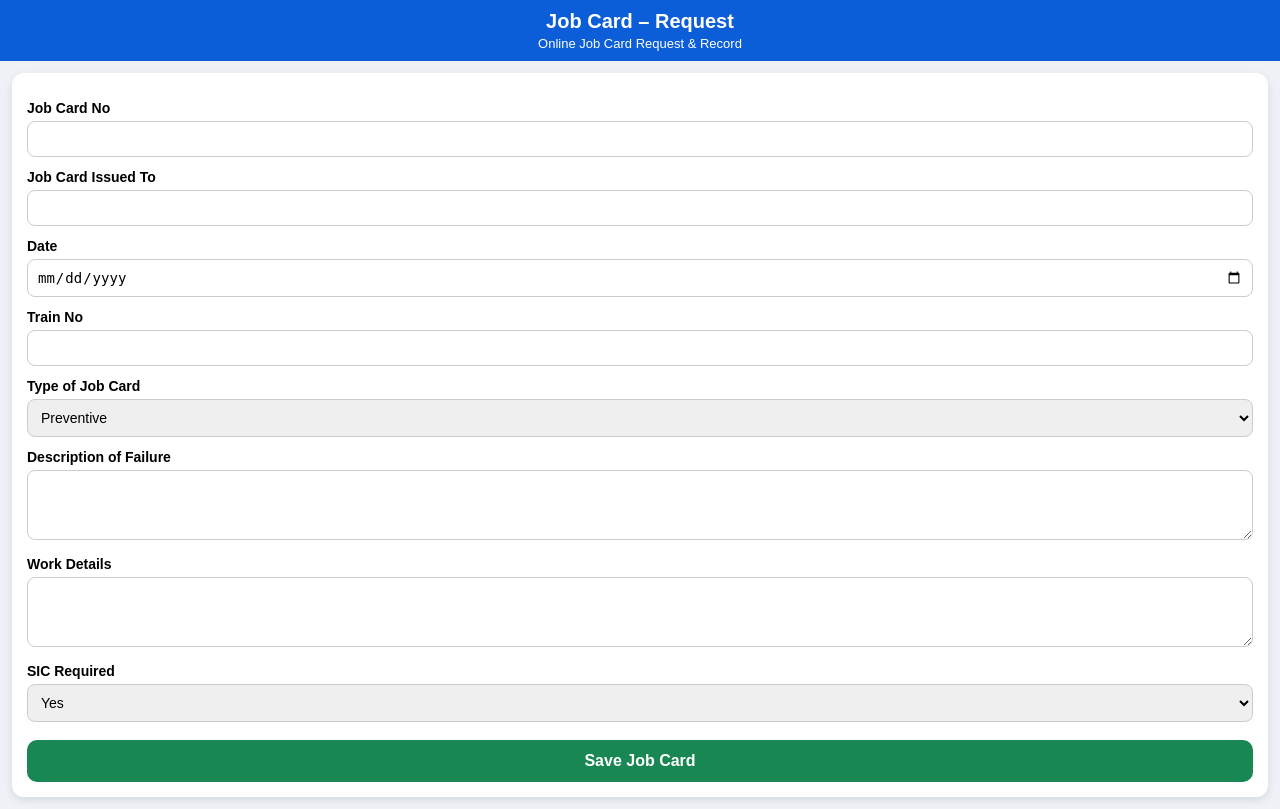
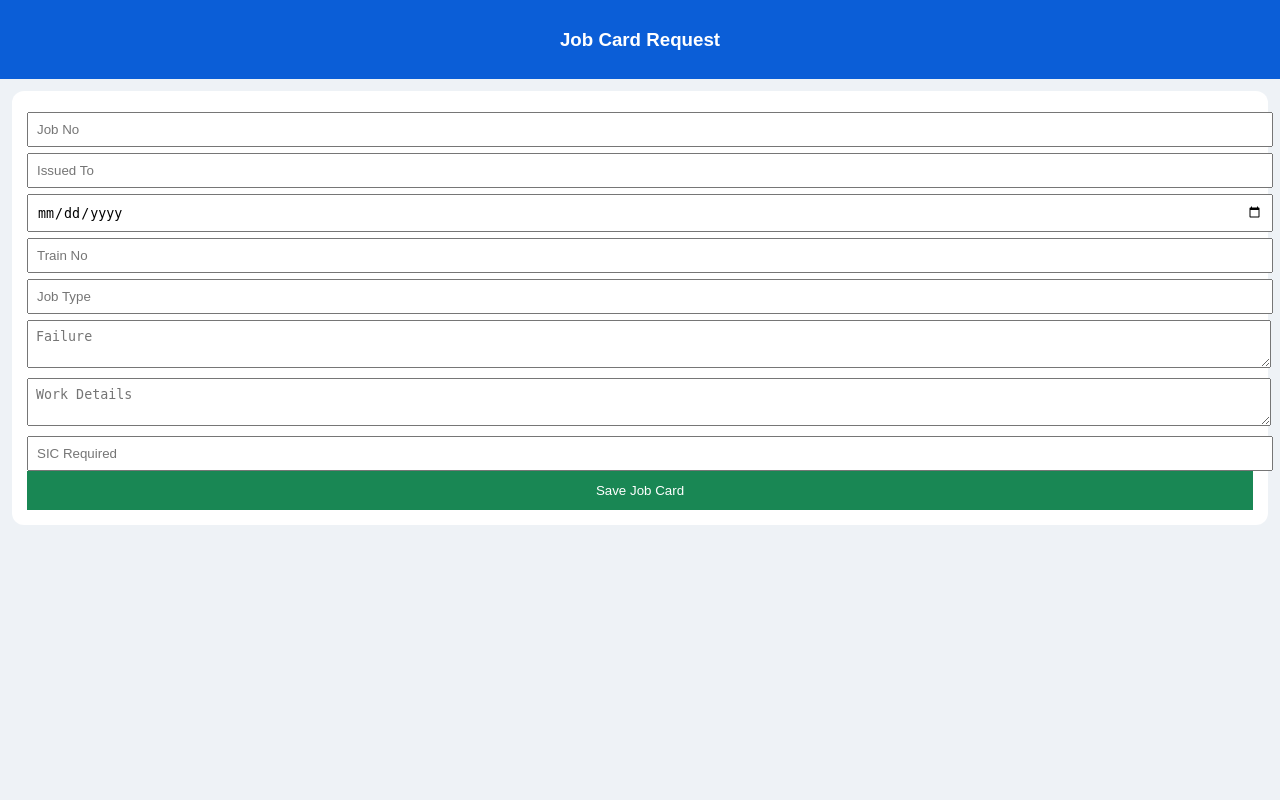
Before and after one commit to humblefool-95/maintenance-system, a Flask app: page /jobcard in a window 1280 px wide. Run offline with Flask 3, Linux system fonts and the light colour scheme; some libraries are stand-ins or nearby versions.

Commit message:
Update Raise_Jobcard.html

```diff
--- a/templates/Raise_Jobcard.html
+++ b/templates/Raise_Jobcard.html
@@ -1,174 +1,75 @@
 <!DOCTYPE html>
-<html lang="en">
+<html>
 <head>
 <meta charset="UTF-8">
-<meta name="viewport" content="width=device-width, initial-scale=1.0">
-<title>Job Card Request</title>
+<title>Job Card</title>
+<meta name="viewport" content="width=device-width, initial-scale=1">
+
+<script src="https://cdn.jsdelivr.net/npm/@supabase/supabase-js@2.39.3"></script>
+
+<script>
+window.supabaseClient = supabase.createClient(
+  "https://cyaxvuwkwptaxbkpwyid.supabase.co",
+  "sb_publishable_wshxDs-Q_gUgYXxVjw7bwA_ycY3kndA"
+);
+</script>
 
 <style>
-body {
-  margin: 0;
-  font-family: Arial, sans-serif;
-  background: #eef2f6;
-}
-
-header {
-  background: #0b5ed7;
-  color: #fff;
-  text-align: center;
-  padding: 10px;
-}
-
-header h1 {
-  margin: 0;
-  font-size: 20px;
-  font-weight: 600;
-}
-
-header p {
-  margin: 3px 0 0;
-  font-size: 13px;
-}
-
-.container {
-  padding: 12px;
-}
-
-.form-card {
-  background: #ffffff;
-  border-radius: 12px;
-  padding: 15px;
-  box-shadow: 0 3px 8px rgba(0,0,0,0.1);
-}
-
-label {
-  display: block;
-  margin-top: 12px;
-  font-weight: 600;
-  font-size: 14px;
-}
-
-input, select, textarea {
-  width: 100%;
-  padding: 9px;
-  margin-top: 5px;
-  border-radius: 8px;
-  border: 1px solid #ccc;
-  font-size: 14px;
-  box-sizing: border-box;
-}
-
-textarea {
-  min-height: 70px;
-}
-
-button {
-  width: 100%;
-  margin-top: 18px;
-  padding: 12px;
-  background: #198754;
-  color: #fff;
-  font-size: 16px;
-  border: none;
-  border-radius: 10px;
-  font-weight: 600;
-}
-
-button:active {
-  transform: scale(0.98);
-}
+body{font-family:Arial;background:#eef2f6;margin:0}
+header{background:#0b5ed7;color:white;padding:10px;text-align:center}
+.card{background:white;margin:12px;padding:15px;border-radius:12px}
+input,textarea{width:100%;padding:8px;margin-top:6px}
+button{width:100%;padding:12px;background:#198754;color:white;border:none}
 </style>
 </head>
 
 <body>
 
 <header>
-  <h1>Job Card – Request</h1>
-  <p>Online Job Card Request & Record</p>
+<h3>Job Card Request</h3>
 </header>
 
-<div class="container">
-  <div class="form-card">
+<div class="card">
 
-    <form id="jobCardForm">
+<input id="job_no" placeholder="Job No">
+<input id="issued_to" placeholder="Issued To">
+<input type="date" id="job_date">
+<input id="train_no" placeholder="Train No">
+<input id="job_type" placeholder="Job Type">
+<textarea id="failure_desc" placeholder="Failure"></textarea>
+<textarea id="work_details" placeholder="Work Details"></textarea>
+<input id="sic_required" placeholder="SIC Required">
 
-      <label>Job Card No</label>
-      <input type="text" id="job_no" required>
+<button onclick="saveJob()">Save Job Card</button>
 
-      <label>Job Card Issued To</label>
-      <input type="text" id="issued_to" required>
-
-      <label>Date</label>
-      <input type="date" id="job_date" required>
-
-      <label>Train No</label>
-      <input type="text" id="train_no" required>
-
-      <label>Type of Job Card</label>
-      <select id="job_type">
-        <option>Preventive</option>
-        <option>Failure Related</option>
-        <option>T&C</option>
-        <option>CM</option>
-        <option>OPM</option>
-      </select>
-
-      <label>Description of Failure</label>
-      <textarea id="failure_desc" required></textarea>
-
-      <label>Work Details</label>
-      <textarea id="work_details" required></textarea>
-
-      <label>SIC Required</label>
-      <select id="sic_required">
-        <option>Yes</option>
-        <option>No</option>
-      </select>
-
-      <button type="submit">Save Job Card</button>
-
-    </form>
-
-  </div>
 </div>
 
-<!-- Supabase -->
-<script src="https://cdn.jsdelivr.net/npm/@supabase/supabase-js@2"></script>
+<script>
+async function saveJob(){
 
-<script>
-const supabaseUrl = "https://cyaxvuwkwptaxbkpwyid.supabase.co";
-const supabaseKey = "sb_publishable_wshxDs-Q_gUgYXxVjw7bwA_ycY3kndA";
+const payload={
+ job_no:job_no.value,
+ issued_to:issued_to.value,
+ job_date:job_date.value,
+ train_no:train_no.value,
+ job_type:job_type.value,
+ failure_desc:failure_desc.value,
+ work_details:work_details.value,
+ sic_required:sic_required.value
+}
 
-const supabaseClient = supabase.createClient(supabaseUrl, supabaseKey);
+const {error}=await window.supabaseClient
+.from("job_cards")
+.insert([payload])
 
-document.getElementById("jobCardForm").addEventListener("submit", async function(e){
+if(error){
+ alert(error.message)
+}else{
+ alert("Job Card Saved")
+ document.querySelectorAll("input,textarea").forEach(e=>e.value="")
+}
 
-  e.preventDefault();
-
-  const data = {
-    job_no: job_no.value,
-    issued_to: issued_to.value,
-    job_date: job_date.value,
-    train_no: train_no.value,
-    job_type: job_type.value,
-    failure_desc: failure_desc.value,
-    work_details: work_details.value,
-    sic_required: sic_required.value
-  };
-
-  const { error } = await supabaseClient
-    .from("job_cards")
-    .insert([data]);
-
-  if(error){
-    alert("❌ Error: " + error.message);
-  }
-  else{
-    alert("✅ Job Card saved to cloud");
-    this.reset();
-  }
-
-});
+}
 </script>
 
 </body>
```
